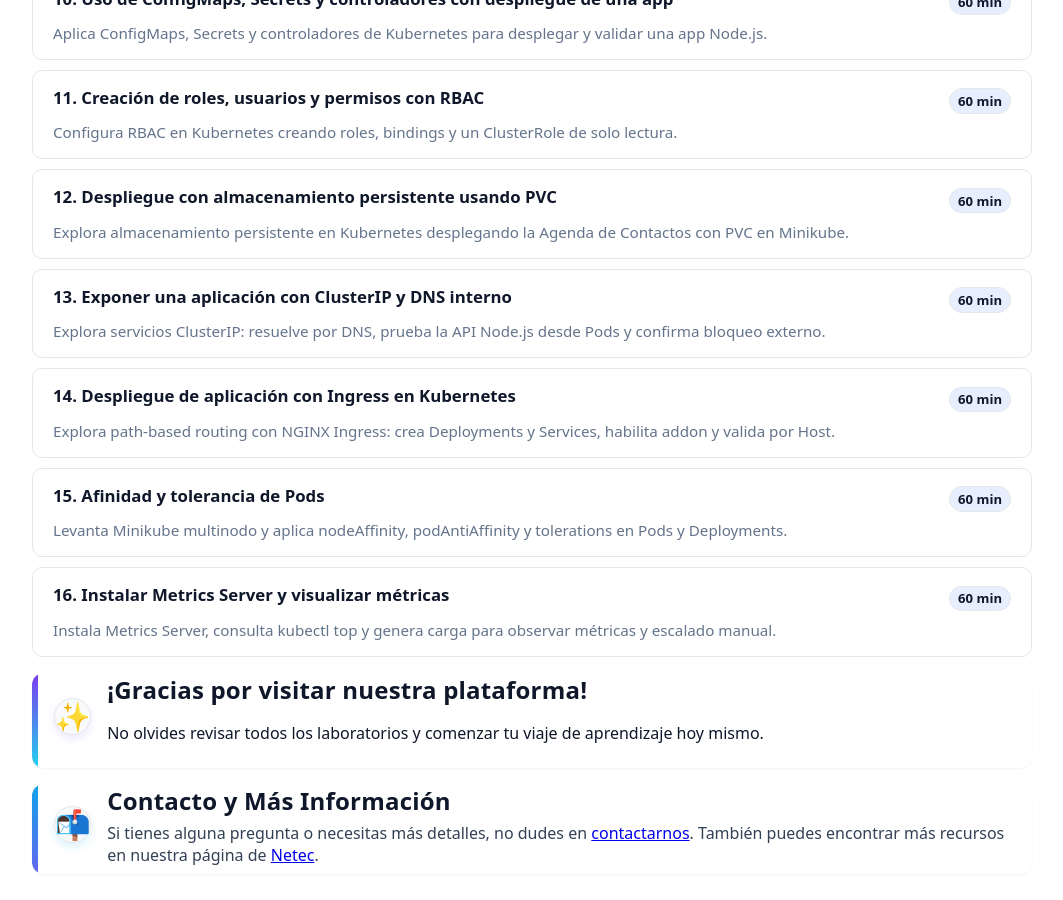
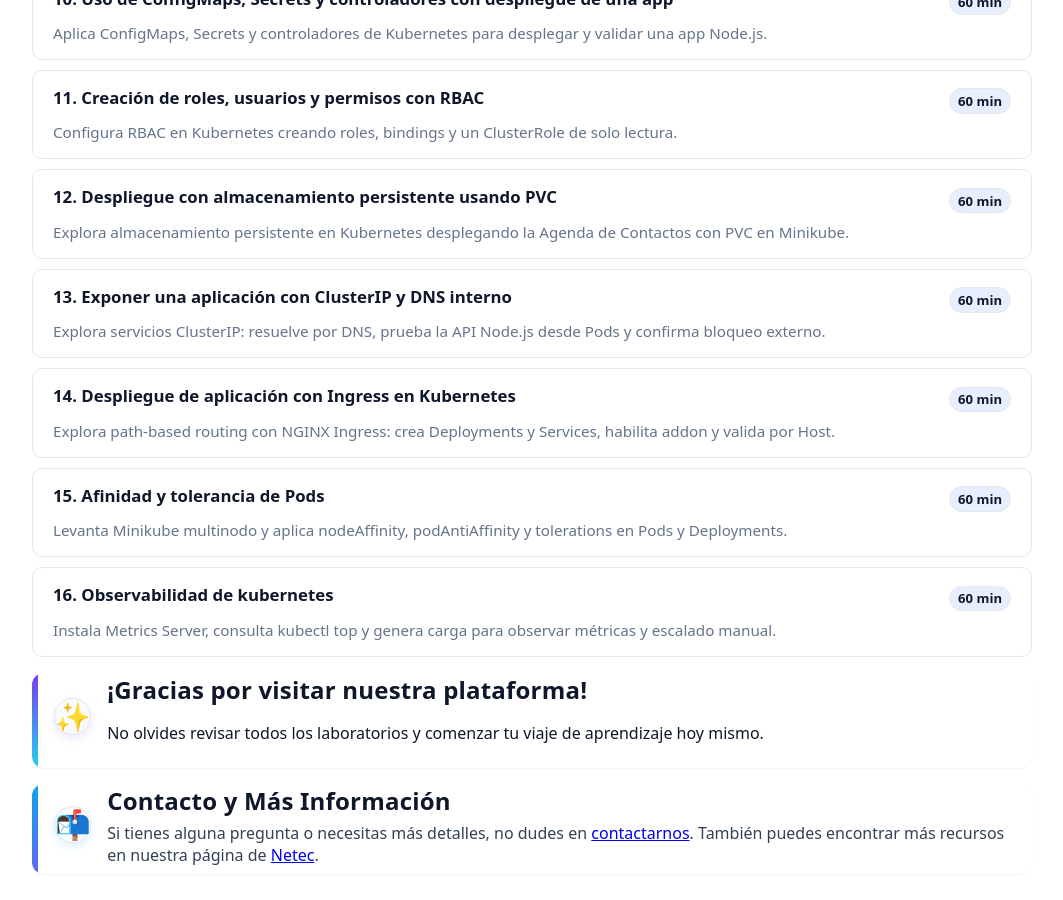
Before and after one commit to Netec-Mx/Custom_NETEC_DOCK_KUB_ESP, a Jekyll site: the page built from curso/dock_kube_esp.md, in a window 1280 px wide and 900 px high, scrolled down 1260 px. Shown: the whole window, without its empty margins (108-1171 px from the left). Built offline with Jekyll 4.4.1, drawn with Linux system fonts in a browser that asks for light colours; some of the changed text lies outside the part shown.

Commit message:
Ajustes de nombres practica 16

```diff
--- a/_data/courses.yml
+++ b/_data/courses.yml
@@ -79,7 +79,7 @@ dock_kub_esp: # MODIFICAR AQUI Y TODO
       duration: "60 min"
       desc: "Levanta Minikube multinodo y aplica nodeAffinity, podAntiAffinity y tolerations en Pods y Deployments."
     - id: lab16
-      title: "Instalar Metrics Server y visualizar métricas"
+      title: "Observabilidad de kubernetes"
       url:  "/capitulo16/lab16/"
       duration: "60 min"
       desc: "Instala Metrics Server, consulta kubectl top y genera carga para observar métricas y escalado manual."
--- a/labs/capitulo16/lab16.md
+++ b/labs/capitulo16/lab16.md
@@ -1,6 +1,6 @@
 ---
 layout: lab
-title: "Práctica 16: Instalar Metrics Server y visualizar métricas"
+title: "Práctica 16: Observabilidad de kubernetes"
 permalink: /capitulo16/lab16/
 images_base: /labs/capitulo16/img
 duration: "60 minutos"
```
Also changed, not shown: curso/dock_kube_esp.md (+1 -1 lines).
